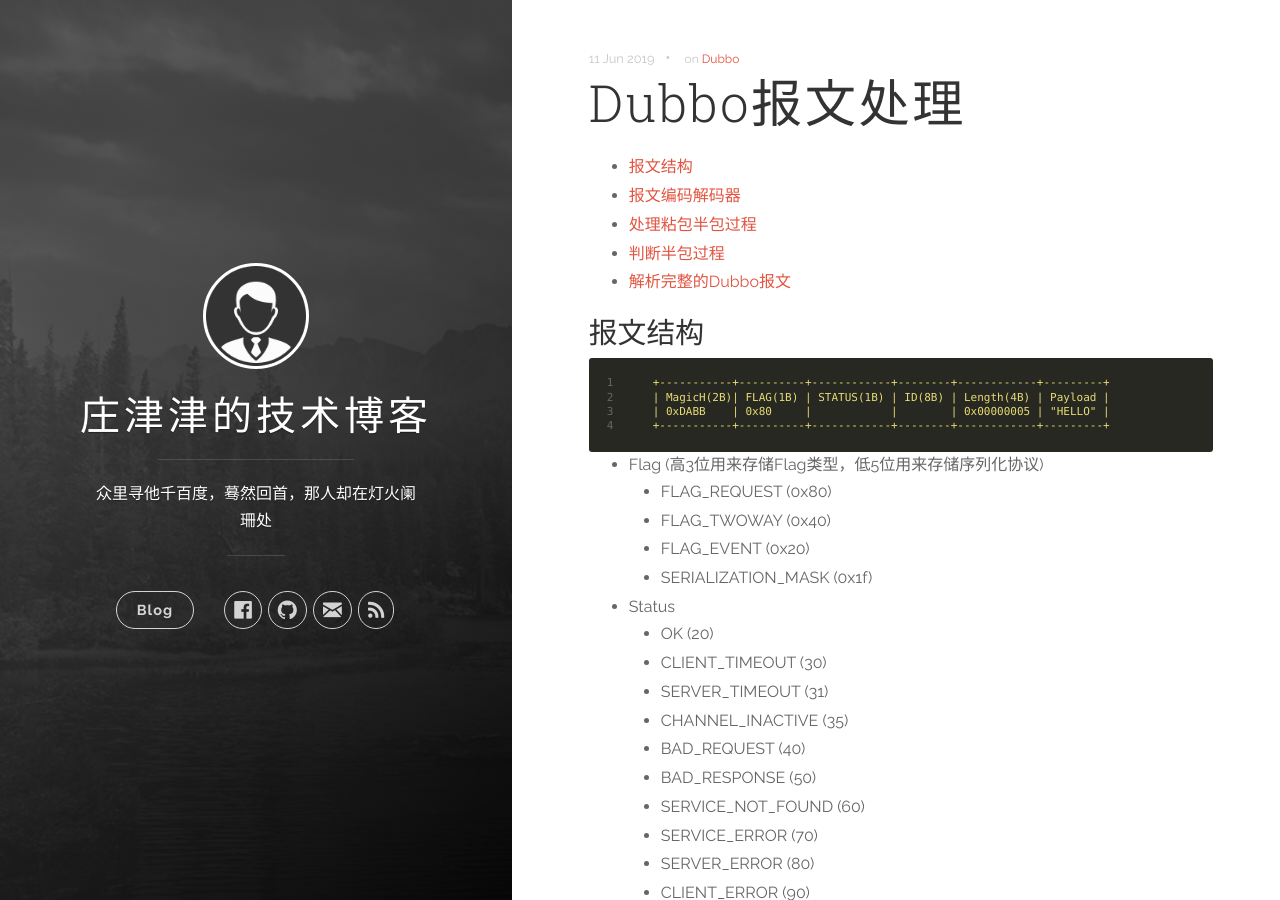
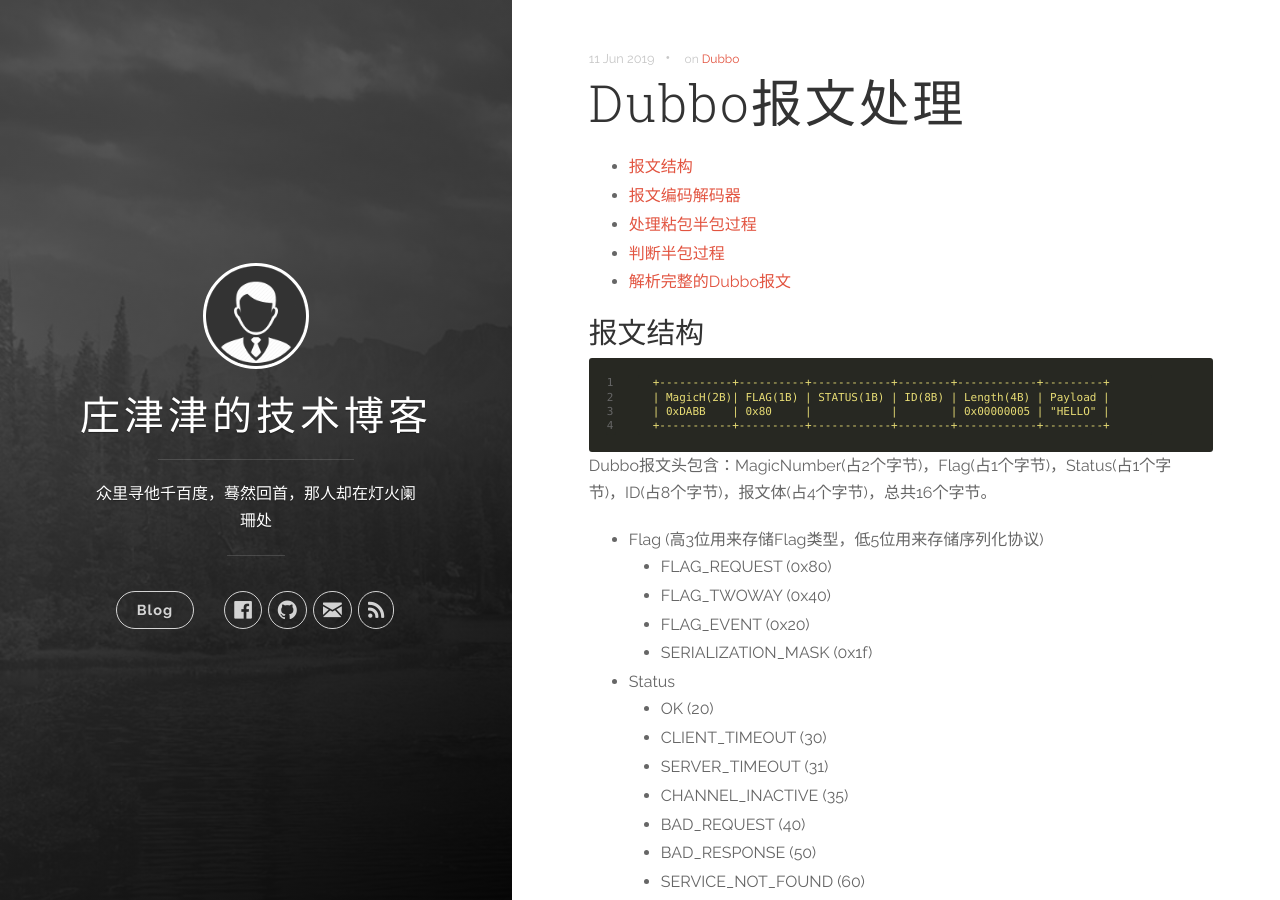
Before and after one commit to zhuangjinjin/zhuangjinjin.github.io, a Jekyll site: the page built from _posts/2019-06-11-Dubbo报文处理.md, in a window 1280 px wide and 900 px high. Built offline with Jekyll 4.4.1, drawn with Linux system fonts in a browser that asks for light colours.

Commit message:
Update 2019-06-11-Dubbo报文处理.md

````diff
--- a/_posts/2019-06-11-Dubbo报文处理.md
+++ b/_posts/2019-06-11-Dubbo报文处理.md
@@ -14,6 +14,8 @@ tags: [Dubbo]
   | 0xDABB    | 0x80     |            |        | 0x00000005 | "HELLO" |
   +-----------+----------+------------+--------+------------+---------+
 ```
+
+Dubbo报文头包含：MagicNumber(占2个字节)，Flag(占1个字节)，Status(占1个字节)，ID(占8个字节)，报文体(占4个字节)，总共16个字节。
 
 * Flag (高3位用来存储Flag类型，低5位用来存储序列化协议)
   * FLAG_REQUEST (0x80)
````
